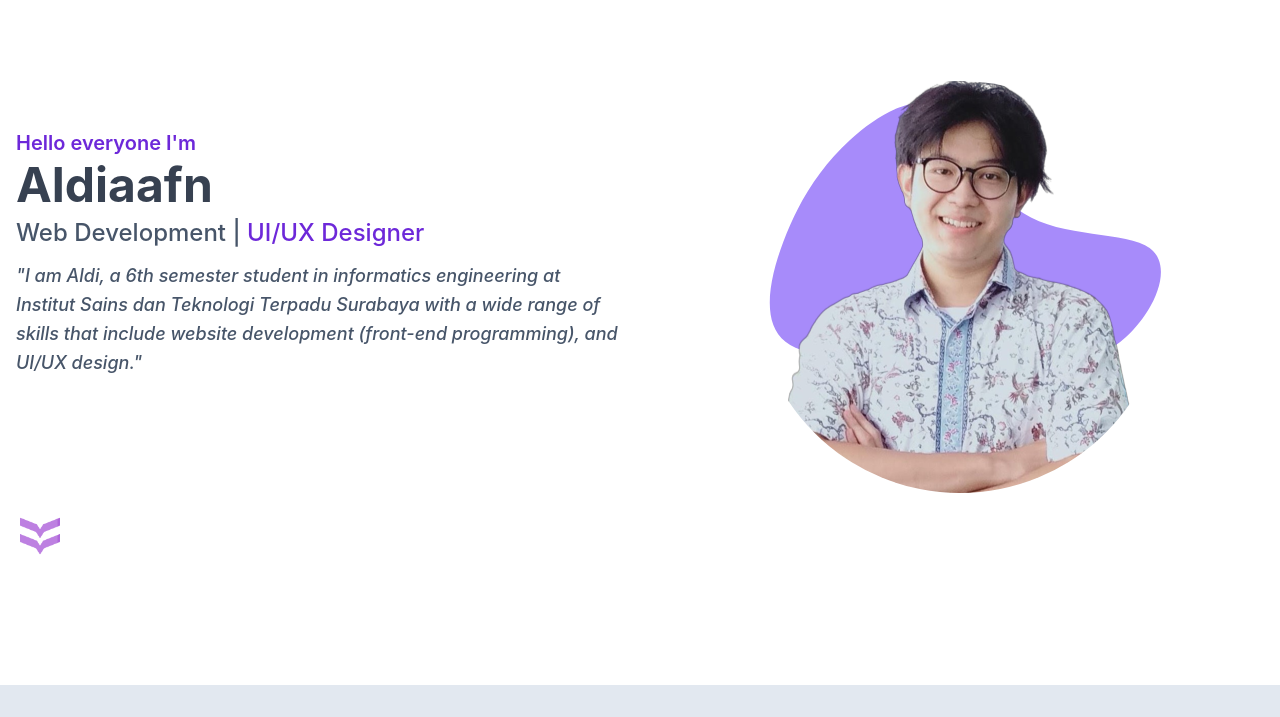
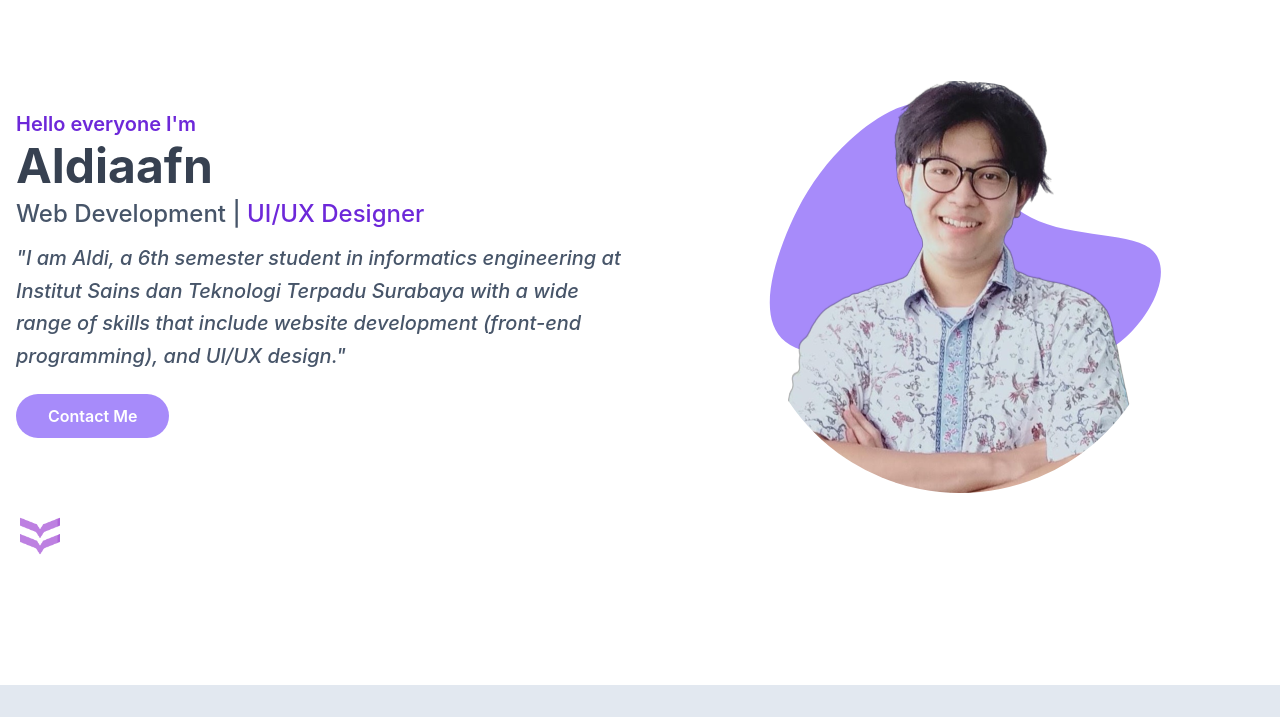
Before and after one commit to NetskyA/Portofolio-aldi_afendiyanto, a website: page index.html in a window 1280 px wide. Shown: the part 83-800 px from the top of the page. Drawn offline with nearby package versions, Linux system fonts and the light colour scheme.

Commit message:
Update index.html

```diff
--- a/index.html
+++ b/index.html
@@ -112,13 +112,13 @@
                                 UI/UX Designer
                             </span>
                         </h2>
-                        <p class="font-medium text-lg pt-3 dark:text-white text-medium_gray leading-relaxed mb-8" style="font-style: italic;">
+                        <p class="font-medium text-xl pt-3 dark:text-white text-medium_gray leading-relaxed mb-8" style="font-style: italic;">
                             "I am Aldi, a 6th semester student in informatics engineering at Institut Sains dan Teknologi Terpadu Surabaya with a wide range of skills that include website development (front-end programming), and UI/UX design."
                         </p>
                         <!-- <hr class="h-1 w-full rounded-full my-8 justify-center lg:w-1/2  bg-medium_gray dark:bg-medium_gray"> -->
-<!--                         <div class="bottom-auto">
-                            <a href="#" class="text-base font-semibold lg:mt-3 text-white bg-primary py-3 px-8 rounded-full hover:shadow-xl hover:opacity-80 transition duration-300 ease-in-out hover:text-white hover:bg-medium_purple">Contact Me</a>
-                        </div> -->
+                        <div class="bottom-auto">
+                            <a href="#about" class="text-base font-semibold lg:mt-3 text-white bg-primary py-3 px-8 rounded-full hover:shadow-xl hover:opacity-80 transition duration-300 ease-in-out hover:text-white hover:bg-medium_purple">Contact Me</a>
+                        </div>
                     </div>
                 <!-- and side left -->
 
```
